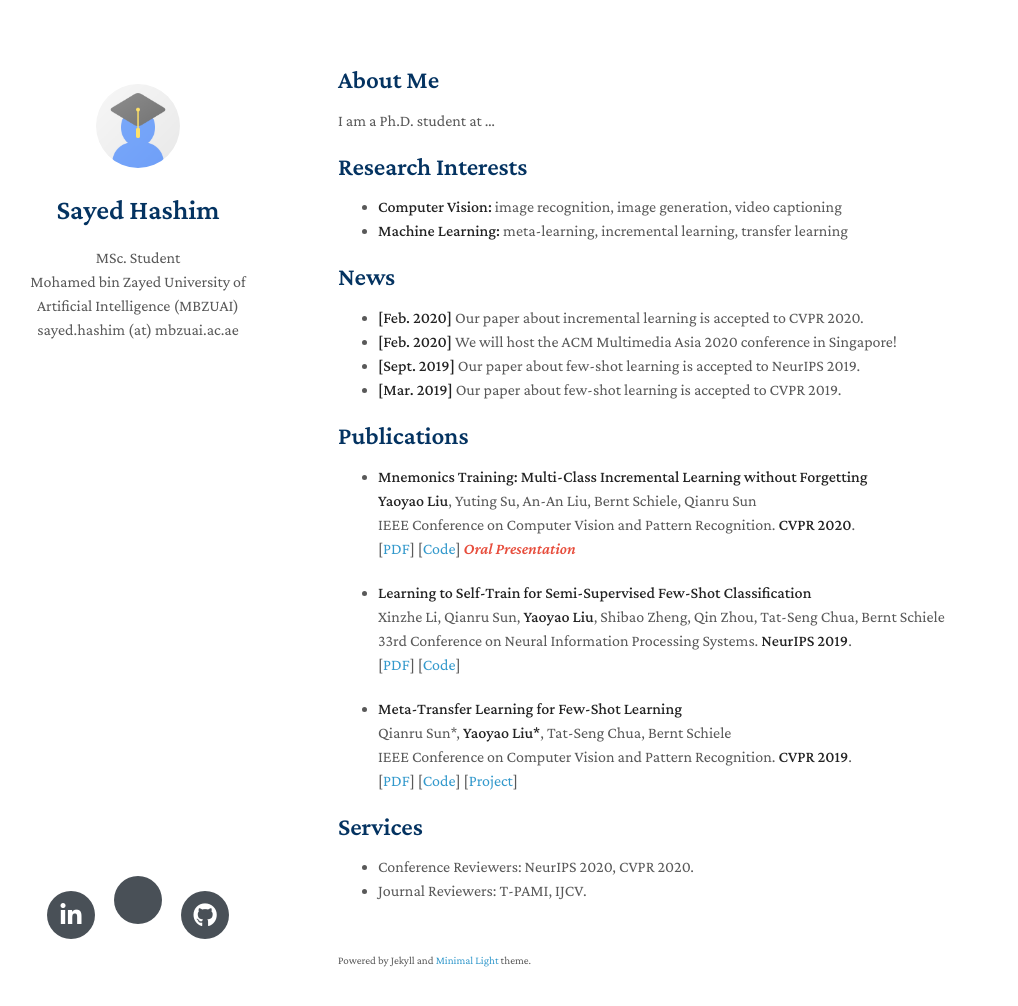
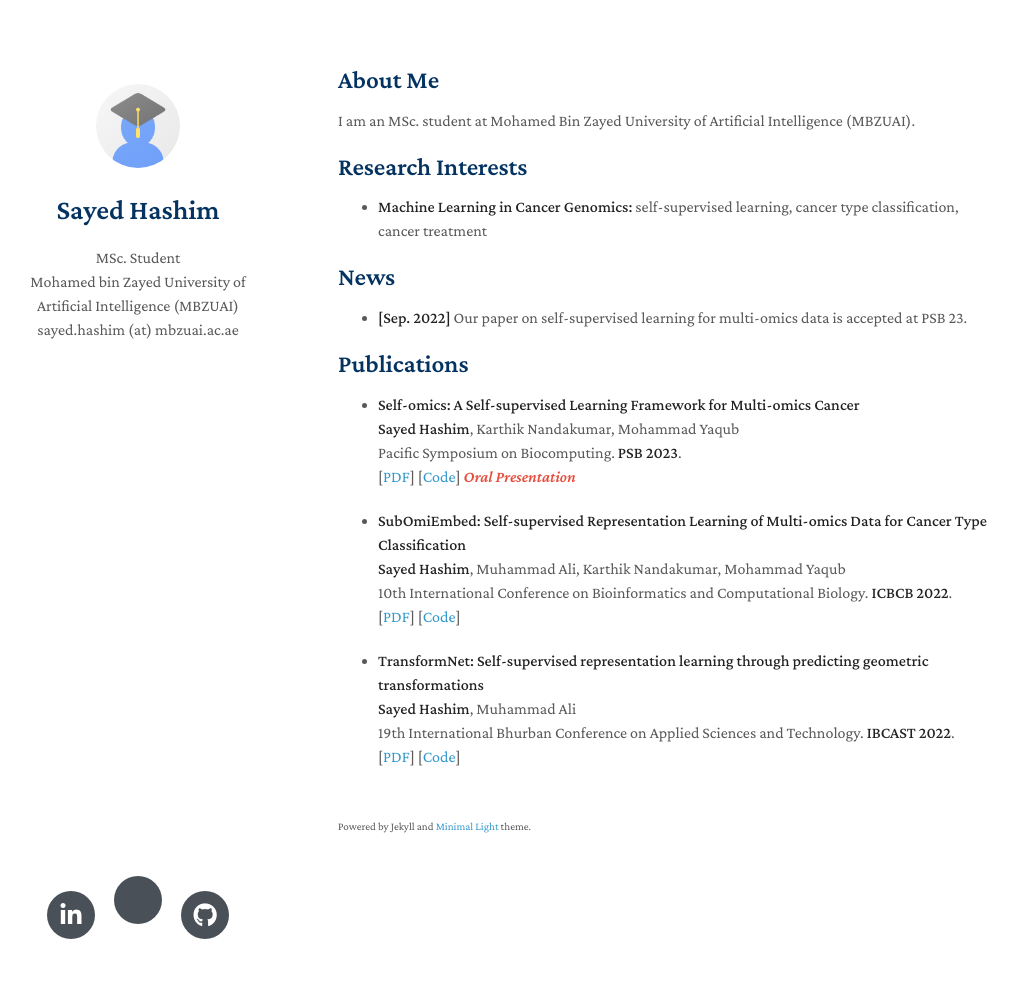
Before and after one commit to hashimsayed0/hashimsayed0.github.io, a Jekyll site: the page built from index.md, in a window 1280 px wide and 1041 px high. Shown: the top 1006 px of the window, without its empty margins (132-1150 px from the left). Built offline with Jekyll 4.4.1, drawn with Linux system fonts in a browser that asks for light colours; nearby versions of some CDN libraries; a style sheet for code colours, icons or effects is not loaded; our own code applies the rules of GitHub Pages for plain Markdown files.

Commit message:
Update index.md

```diff
--- a/index.md
+++ b/index.md
@@ -4,47 +4,38 @@ layout: homepage
 
 ## About Me
 
-I am a Ph.D. student at ...
+I am an MSc. student at Mohamed Bin Zayed University of Artificial Intelligence (MBZUAI).
 
 ## Research Interests
 
-- **Computer Vision:** image recognition, image generation, video captioning
-- **Machine Learning:** meta-learning, incremental learning, transfer learning
+- **Machine Learning in Cancer Genomics:** self-supervised learning, cancer type classification, cancer treatment
 
 ## News
 
-- **[Feb. 2020]** Our paper about incremental learning is accepted to CVPR 2020.
-- **[Feb. 2020]** We will host the ACM Multimedia Asia 2020 conference in Singapore!
-- **[Sept. 2019]** Our paper about few-shot learning is accepted to NeurIPS 2019.
-- **[Mar. 2019]** Our paper about few-shot learning is accepted to CVPR 2019.
+- **[Sep. 2022]** Our paper on self-supervised learning for multi-omics data is accepted at PSB 23.
 
 ## Publications
 
-- **Mnemonics Training: Multi-Class Incremental Learning without Forgetting**
+- **Self-omics: A Self-supervised Learning Framework for Multi-omics Cancer**
   <br>
-  **Yaoyao Liu**, Yuting Su, An-An Liu, Bernt Schiele, Qianru Sun
+  **Sayed Hashim**, Karthik Nandakumar, Mohammad Yaqub
   <br>
-  IEEE Conference on Computer Vision and Pattern Recognition. **CVPR 2020**.
+  Pacific Symposium on Biocomputing. **PSB 2023**.
   <br>
-  [[PDF](https://arxiv.org/pdf/2002.10211.pdf)] [[Code](https://github.com/yaoyao-liu/mnemonics)] <strong><i style="color:#e74d3c">Oral Presentation</i></strong>
+  [[PDF](https://www.worldscientific.com/doi/pdf/10.1142/9789811270611_0025)] [[Code](https://github.com/hashimsayed0/self-omics)] <strong><i style="color:#e74d3c">Oral Presentation</i></strong>
 
-- **Learning to Self-Train for Semi-Supervised Few-Shot Classification**
+- **SubOmiEmbed: Self-supervised Representation Learning of Multi-omics Data for Cancer Type Classification**
   <br>
-  Xinzhe Li, Qianru Sun, **Yaoyao Liu**, Shibao Zheng, Qin Zhou, Tat-Seng Chua, Bernt Schiele
+  **Sayed Hashim**, Muhammad Ali, Karthik Nandakumar, Mohammad Yaqub
   <br>
-  33rd Conference on Neural Information Processing Systems. **NeurIPS 2019**.
+  10th International Conference on Bioinformatics and Computational Biology. **ICBCB 2022**.
   <br>
-  [[PDF](http://papers.nips.cc/paper/9216-learning-to-self-train-for-semi-supervised-few-shot-classification.pdf)] [[Code](https://github.com/xinzheli1217/learning-to-self-train)]
+  [[PDF](https://ieeexplore.ieee.org/document/9802478)] [[Code](https://github.com/hashimsayed0/SubOmiEmbed)]
 
-- **Meta-Transfer Learning for Few-Shot Learning**
+- **TransformNet: Self-supervised representation learning through predicting geometric transformations**
   <br>
-  Qianru Sun\*, **Yaoyao Liu\***, Tat-Seng Chua, Bernt Schiele
+  **Sayed Hashim**, Muhammad Ali
   <br>
-  IEEE Conference on Computer Vision and Pattern Recognition. **CVPR 2019**.
+  19th International Bhurban Conference on Applied Sciences and Technology. **IBCAST 2022**.
   <br>
-  [[PDF](http://openaccess.thecvf.com/content_CVPR_2019/papers/Sun_Meta-Transfer_Learning_for_Few-Shot_Learning_CVPR_2019_paper.pdf)] [[Code](https://github.com/yaoyao-liu/meta-transfer-learning)] [[Project](https://mtl.yyliu.net/)]
-
-## Services
-
-- Conference Reviewers: NeurIPS 2020, CVPR 2020.
-- Journal Reviewers: T-PAMI, IJCV.
+  [[PDF](https://arxiv.org/pdf/2202.04181.pdf)] [[Code](https://github.com/hashimsayed0/TransformNet)]
```
